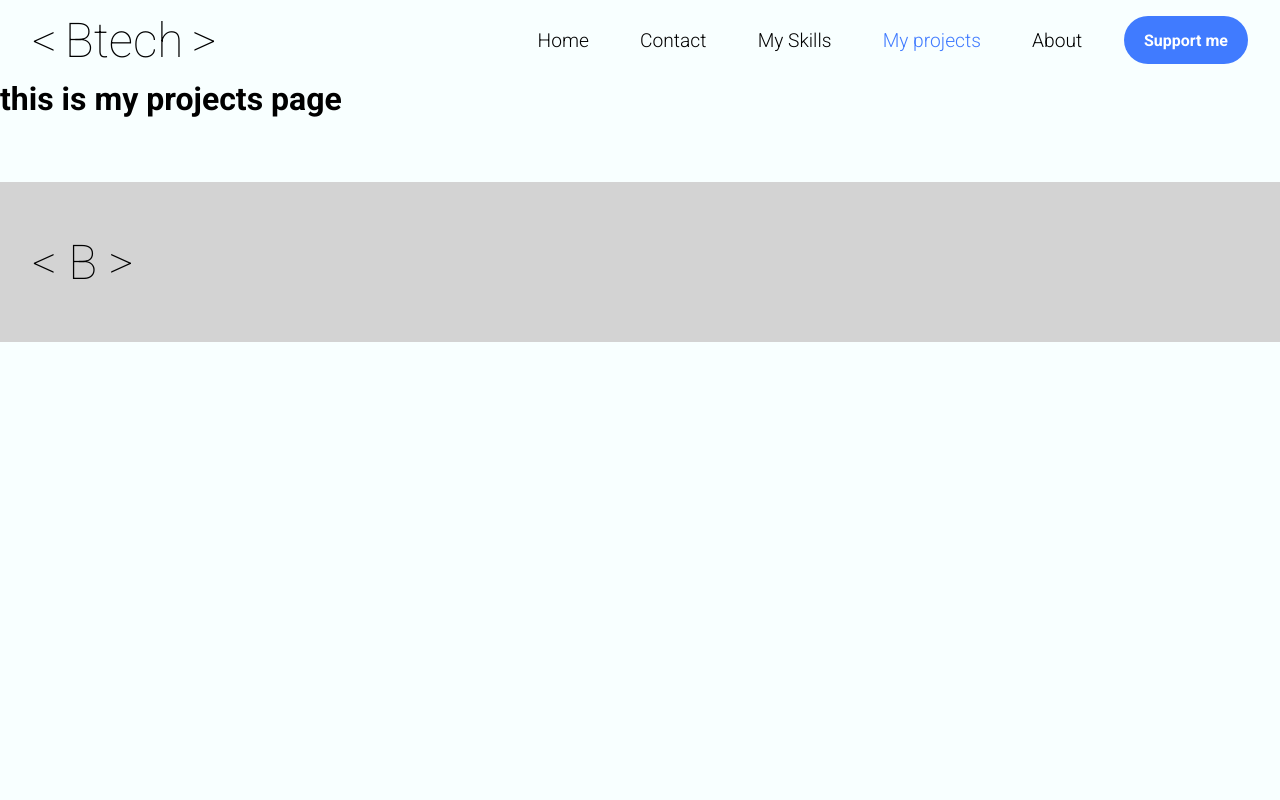
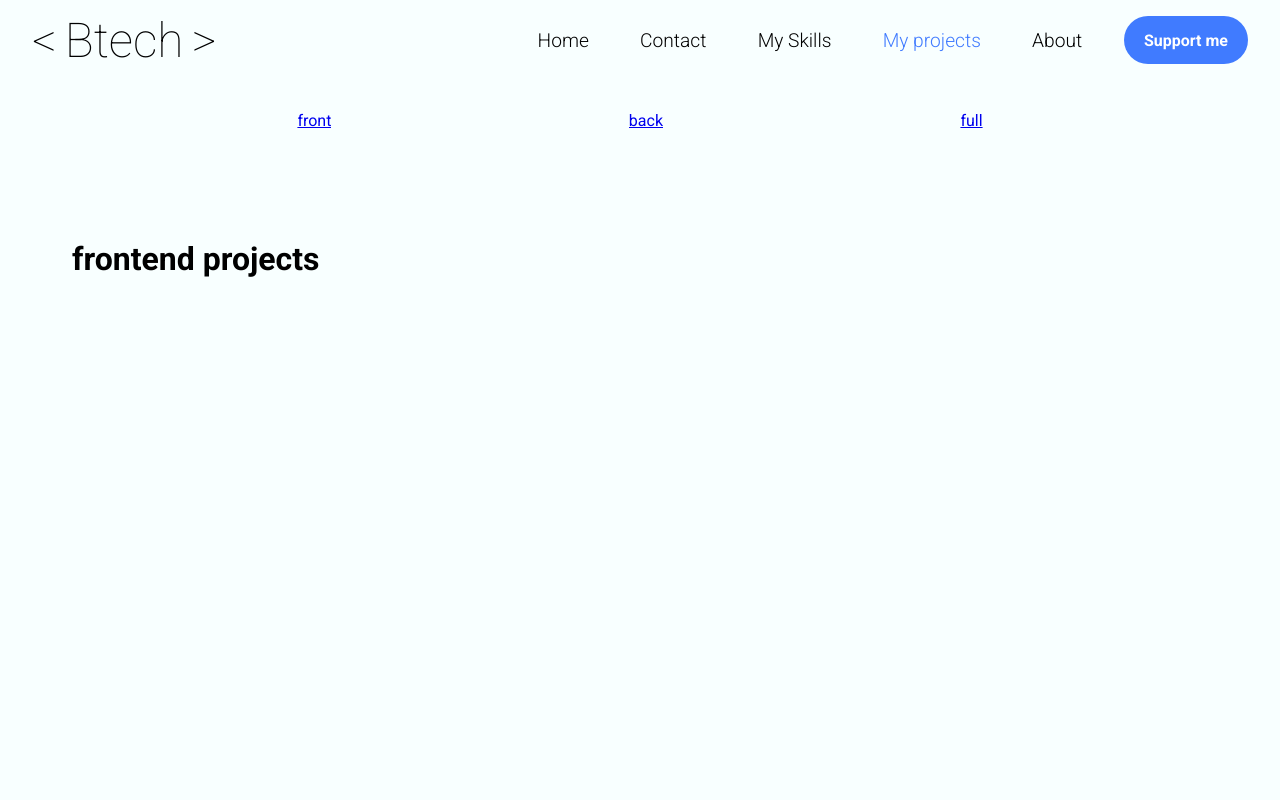
Before and after one commit to BucoTEC/MyPortifolio, a React (Create React App) app: page /projects in a window 1280 px wide. Shown: the top 800 px of the page. Built offline with nearby package versions, Linux system fonts and the light colour scheme.

Commit message:
added sub routes to my projects page

```diff
--- a/src/App.jsx
+++ b/src/App.jsx
@@ -19,10 +19,10 @@ function App() {
       <AnimatePresence>
         <Routes key={location.key} location={location}>
           <Route path="/" element={<Home />} />
-          <Route path="contact" element={<Contact />} />
-          <Route path="projects" element={<Projects />} />
-          <Route path="skills" element={<Skills />} />
-          <Route path="about" element={<About />} />
+          <Route path="/contact" element={<Contact />} />
+          <Route path="/projects/*" element={<Projects />} />
+          <Route path="/skills" element={<Skills />} />
+          <Route path="/about" element={<About />} />
         </Routes>
       </AnimatePresence>
       <Footer />
--- /dev/null
+++ b/src/components/Projects/Back.jsx
@@ -0,0 +1,18 @@
+import React from "react";
+import styled from "styled-components";
+
+const Wrapper = styled.div`
+  width: 100%;
+  margin-top: 20vh;
+  min-height: 80vh;
+`;
+
+function Back() {
+  return (
+    <Wrapper>
+      <h1>back end projects</h1>
+    </Wrapper>
+  );
+}
+
+export default Back;
--- /dev/null
+++ b/src/components/Projects/Front.jsx
@@ -0,0 +1,17 @@
+import React from "react";
+import styled from "styled-components";
+
+const Wrapper = styled.div`
+  width: 100%;
+  margin-top: 20vh;
+  min-height: 80vh;
+`;
+function Front() {
+  return (
+    <Wrapper>
+      <h1>frontend projects</h1>
+    </Wrapper>
+  );
+}
+
+export default Front;
--- /dev/null
+++ b/src/components/Projects/Full.jsx
@@ -0,0 +1,17 @@
+import React from "react";
+import styled from "styled-components";
+
+const Wrapper = styled.div`
+  width: 100%;
+  margin-top: 20vh;
+  min-height: 80vh;
+`;
+function Full() {
+  return (
+    <Wrapper>
+      <h1>Full stack</h1>
+    </Wrapper>
+  );
+}
+
+export default Full;
--- a/src/pages/Projects.jsx
+++ b/src/pages/Projects.jsx
@@ -1,10 +1,50 @@
 import React from "react";
 import AnimatePage from "../utils/AnimatePage";
+import styled from "styled-components";
+import { phone } from "../utils/responsive";
+import { NavLink, Outlet, Route, Routes } from "react-router-dom";
+import Front from "../components/Projects/Front";
+import Back from "../components/Projects/Back";
+import Full from "../components/Projects/Full";
+const Wrapper = styled.div`
+  max-width: 71rem;
+  margin: auto;
+    ${phone({
+      width: "100%",
+    })}
+
+  }
+
+`;
+
+const Nav = styled.div`
+  position: absolute;
+  top: 10vh;
+  width: 100%;
+  height: 10vh;
+  display: flex;
+  justify-content: space-evenly;
+  align-items: center;
+`;
 function Projects() {
   return (
-    <AnimatePage>
-      <h1>this is my projects page</h1>
-    </AnimatePage>
+    <>
+      <Nav>
+        <NavLink to="">front</NavLink>
+        <NavLink to="back">back</NavLink>
+        <NavLink to="full">full</NavLink>
+      </Nav>
+      <AnimatePage>
+        <Outlet />
+        <Wrapper>
+          <Routes>
+            <Route path="" active element={<Front />} />
+            <Route path="back" element={<Back />} />
+            <Route path="full" element={<Full />} />
+          </Routes>
+        </Wrapper>
+      </AnimatePage>
+    </>
   );
 }
 
```
